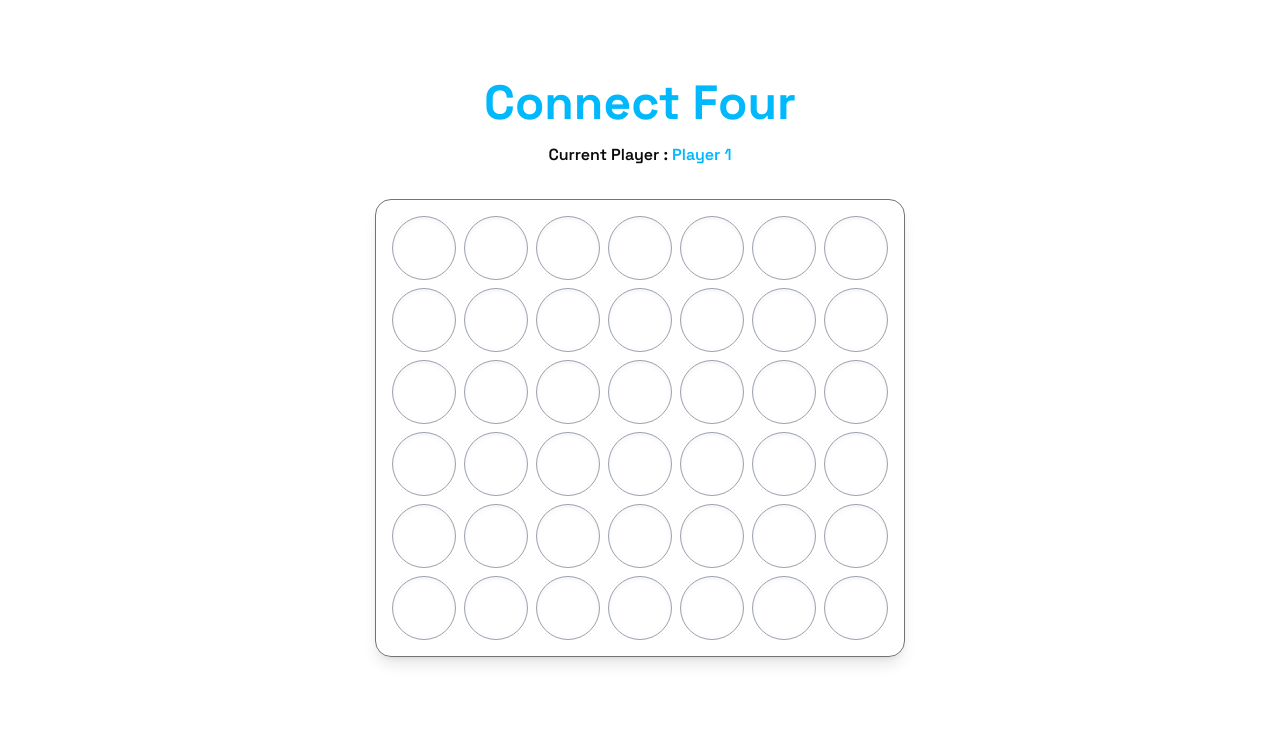
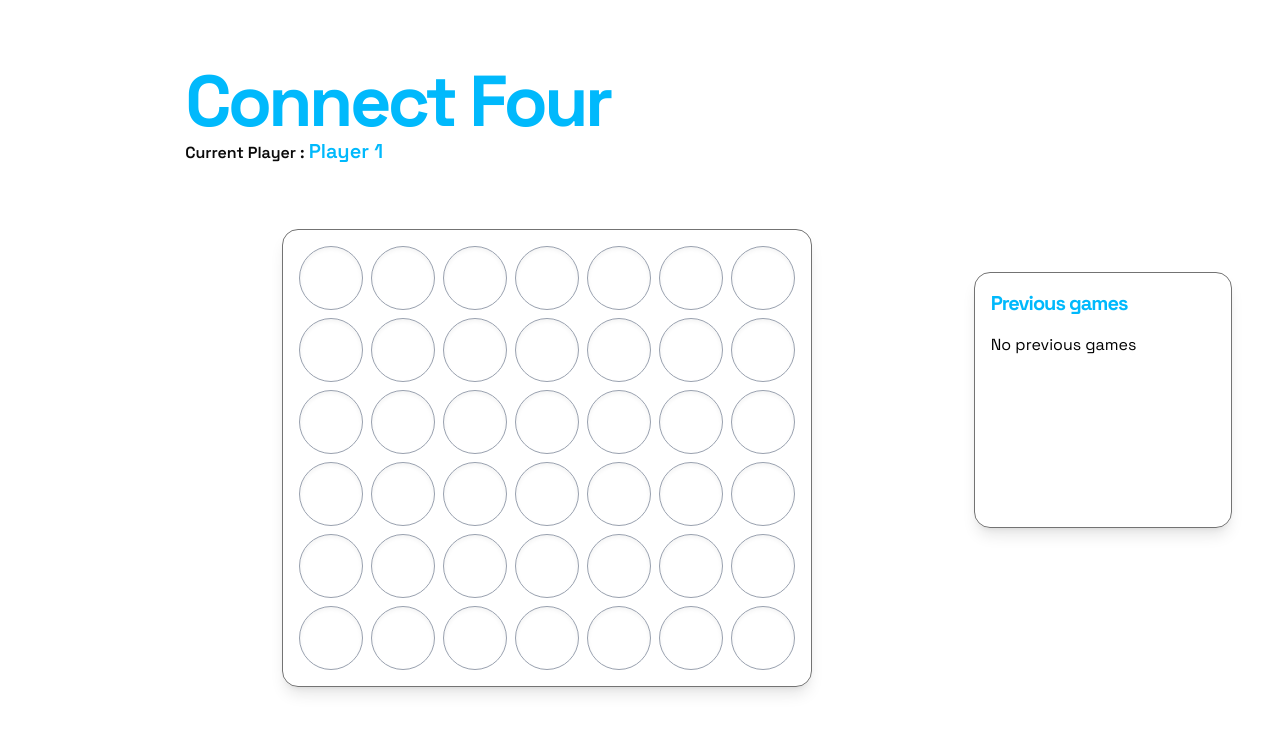
Before and after one commit to neikow/ecm-connect-four, a website built with Vite: page index.html in a window 1280 px wide. Built offline with nearby package versions, Linux system fonts and the light colour scheme.

Commit message:
better game style

```diff
--- a/index.html
+++ b/index.html
@@ -2,7 +2,7 @@
 <html lang="en">
   <head>
     <meta charset="UTF-8" />
-    <link rel="icon" type="image/svg+xml" href="/icon.svg" />
+    <link rel="icon" type="image/svg+xml" href="/player1.svg" />
     <meta name="viewport" content="width=device-width, initial-scale=1.0" />
     <link href="/src/style.css" rel="stylesheet">
 
--- a/src/main.ts
+++ b/src/main.ts
@@ -1,18 +1,34 @@
 import { startPowerFour } from './power-four.ts'
 
 document.querySelector<HTMLDivElement>('#app')!.innerHTML = `
-  <div id='game-wrapper' class='flex flex-col items-center justify-center gap-4 min-h-screen bg-background'>
-    <h1 class='font-black text-5xl text-(--current-player-color) transition-colors'>
+  <div id='game-wrapper' class='grid grid-cols-7 items-center justify-center gap-4 min-h-screen bg-background'>
+    <div class=''></div>
+    <div class='col-span-4'>
+      <div class='mb-16'>
+        <h1 class='font-black text-7xl text-(--current-player-color) transition-colors tracking-tighter'>
           Connect Four
         </h1>
-    <div class='text-neutral-950 font-semibold'>Current Player : <span class='text-(--current-player-color)' id='currentPlayer'></span></div>
+        <div class='text-neutral-950 font-semibold'>Current Player : <span class='text-(--current-player-color) text-xl' id='currentPlayer'></span></div>
 
+      </div>
+
+      <div class='w-max mx-auto'>
         <div id='board' class='p-4 border border-neutral-500 shadow-lg rounded-2xl grid grid-cols-(--number-of-cols) gap-2 mt-4'></div>
+      </div>
 
       <div class='h-12 flex flex-col items-center'>
         <button id='reset' class='mt-4 px-4 py-2 bg-red-400 text-white rounded cursor-pointer'>Reset Game</button>
         <div id='status' class='mt-4 text-lg font-semibold'></div>
       </div>
     </div>
+    <div class='col-span-2 p-4 border border-neutral-500 shadow-lg rounded-2xl h-64 overflow-y-auto mx-12'>
+      <h2 class='text-(--current-player-color) transition-colors font-black text-xl mb-4 tracking-tighter'>
+        Previous games
+      </h2>
+      <div id='history' class='flex flex-col gap-2'>
+        No previous games
+      </div>
+    </div>
+  </div>
 `
 startPowerFour()
--- a/src/power-four.ts
+++ b/src/power-four.ts
@@ -16,7 +16,12 @@ const TEXT_DEFAULT_CLASS = 'text-white'
 const PLAYER_1_BG_CLASS = 'cell-player-1'
 const PLAYER_2_BG_CLASS = 'cell-player-2'
 
+const BG_DEFAULT_CLASS = 'bg-white'
+
 let currentPlayer = CELL_PLAYER1
+
+const DEFAULT_CELL_CLASSES = 'w-16 h-16 flex items-center justify-center rounded-full'
+const WINNING_CELL_CLASSES = ['ring', 'ring-yellow-400', 'ring-4']
 
 type Board = number[][]
 type Coordinates = [number, number]
@@ -48,13 +53,7 @@ export function updateStatus(status: 'player1' | 'player2' | 'draw' | '') {
 }
 
 export function resetGame() {
-  currentPlayer = CELL_PLAYER1
-  const board = generateEmptyBoardData()
-  const boardContainer = drawBoard(board)
-  updateStatus('')
-  addClickListeners(board, boardContainer)
-  toggleResetVisibility(false)
-  updateCurrentPlayerDisplay(currentPlayer)
+  initGame()
 }
 
 export function hasWinner(board: Board): {
@@ -161,6 +160,16 @@ function updateCurrentPlayerDisplay(player: number) {
   const gameWrapper = document.getElementById('game-wrapper')
   gameWrapper?.style.setProperty('--current-player-color', player === CELL_PLAYER1 ? 'var(--color-primary)' : 'var(--color-secondary)')
 
+  const websiteIcon = document.querySelector('link[rel~=\'icon\']') as HTMLLinkElement | null
+  if (websiteIcon) {
+    websiteIcon.href = player === CELL_PLAYER1 ? 'player1.svg' : 'player2.svg'
+  }
+
+  const websiteTitle = document.querySelector('title') as HTMLTitleElement | null
+  if (websiteTitle) {
+    websiteTitle.textContent = player === CELL_PLAYER1 ? 'Player 1\'s turn - Connect Four' : 'Player 2\'s turn - Connect Four'
+  }
+
   currentPlayerSpan.textContent = player === CELL_PLAYER1 ? 'Player 1' : 'Player 2'
 }
 
@@ -168,8 +177,8 @@ function updateCellButton(row: number, col: number, value: number, boardContaine
   const cell = boardContainer.querySelector(`button[data-row='${row}'][data-col='${col}']`)
   if (!cell)
     return
-  cell.className = 'w-16 h-16 flex items-center justify-center rounded-full'
-  cell.classList.remove(PLAYER_1_BG_CLASS, PLAYER_2_BG_CLASS, 'bg-white')
+  cell.className = DEFAULT_CELL_CLASSES
+  cell.classList.remove(PLAYER_1_BG_CLASS, PLAYER_2_BG_CLASS, BG_DEFAULT_CLASS)
   if (value === CELL_PLAYER1) {
     cell.classList.add(PLAYER_1_BG_CLASS)
   }
@@ -177,7 +186,7 @@ function updateCellButton(row: number, col: number, value: number, boardContaine
     cell.classList.add(PLAYER_2_BG_CLASS)
   }
   else {
-    cell.classList.add('bg-white')
+    cell.classList.add(BG_DEFAULT_CLASS)
   }
 }
 
@@ -197,7 +206,7 @@ function handleWinner(result: { winner: number, winningCells: Coordinates[] }, b
   for (const [wr, wc] of result.winningCells) {
     const winningCell = boardContainer.querySelector(`button[data-row='${wr}'][data-col='${wc}']`)
     if (winningCell) {
-      winningCell.classList.add('ring', 'ring-yellow-400', 'ring-4')
+      winningCell.classList.add(...WINNING_CELL_CLASSES)
     }
   }
 
@@ -245,11 +254,13 @@ function createClickHandler(cell: Element, board: number[][], boardContainer: HT
     const result = hasWinner(board)
     if (result) {
       handleWinner(result, boardContainer)
+      return
     }
 
     const isDraw = hasDraw(board)
     if (isDraw) {
       handleDraw()
+      return
     }
 
     currentPlayer = currentPlayer === CELL_PLAYER1 ? CELL_PLAYER2 : CELL_PLAYER1
@@ -293,19 +304,26 @@ function addHoverEffect(boardContainer: HTMLDivElement) {
   }
 }
 
-export function startPowerFour() {
-  const board = generateEmptyBoardData()
+function initGame() {
+  currentPlayer = CELL_PLAYER1
+  updateStatus('')
 
   const gameWrapper = document.getElementById('game-wrapper')
   gameWrapper?.style.setProperty('--number-of-cols', `repeat(${COLS}, minmax(0, 1fr))`)
+
+  const board = generateEmptyBoardData()
 
   updateCurrentPlayerDisplay(currentPlayer)
 
   const boardContainer = drawBoard(board)
 
   addClickListeners(board, boardContainer)
-  addResetListener()
   addHoverEffect(boardContainer)
-
   toggleResetVisibility(false)
 }
+
+export function startPowerFour() {
+  initGame()
+
+  addResetListener()
+}
```
Also changed, not shown: public/player1.svg (added), public/player2.svg (renamed from public/icon.svg). Lines whose indentation alone changed are shown as unchanged.
